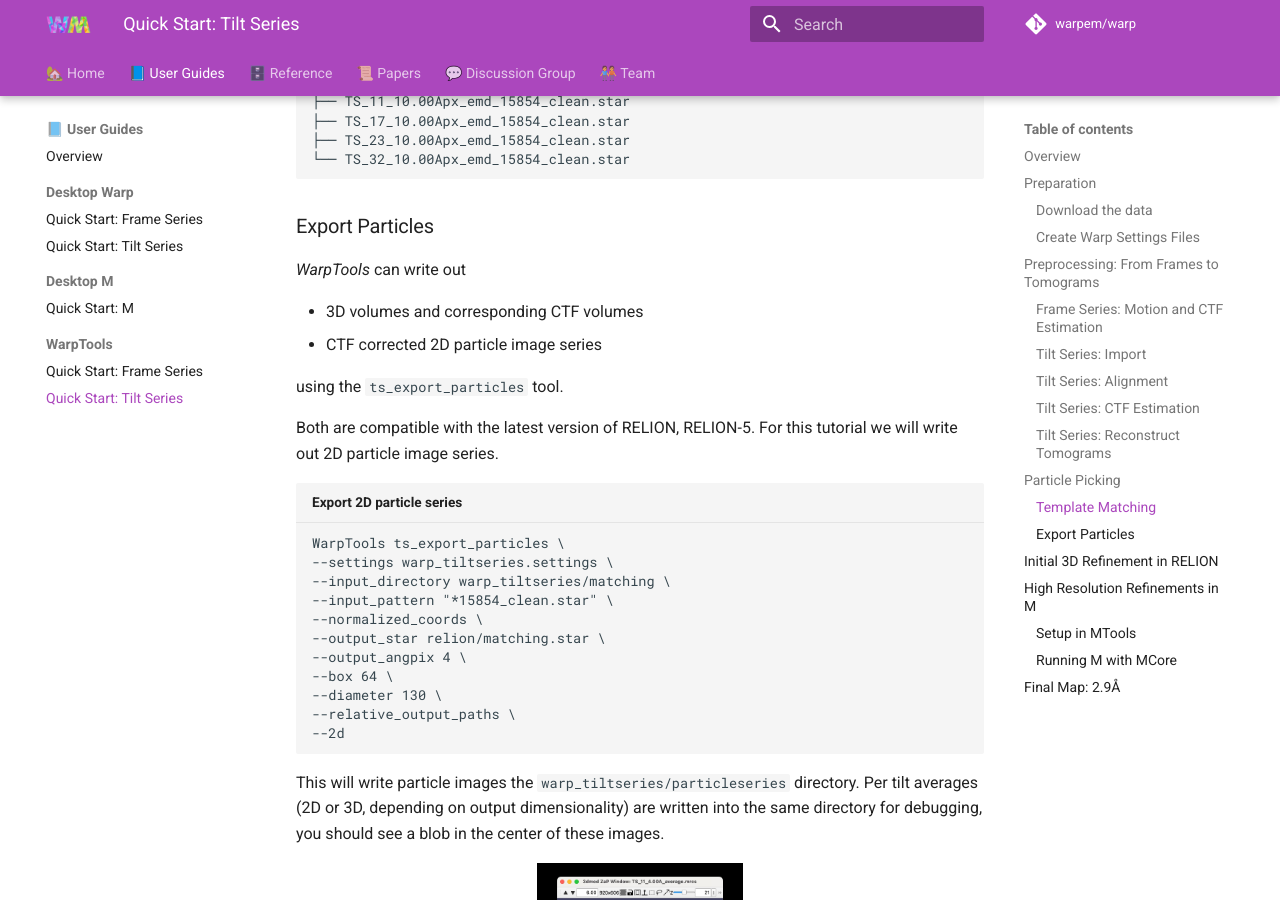
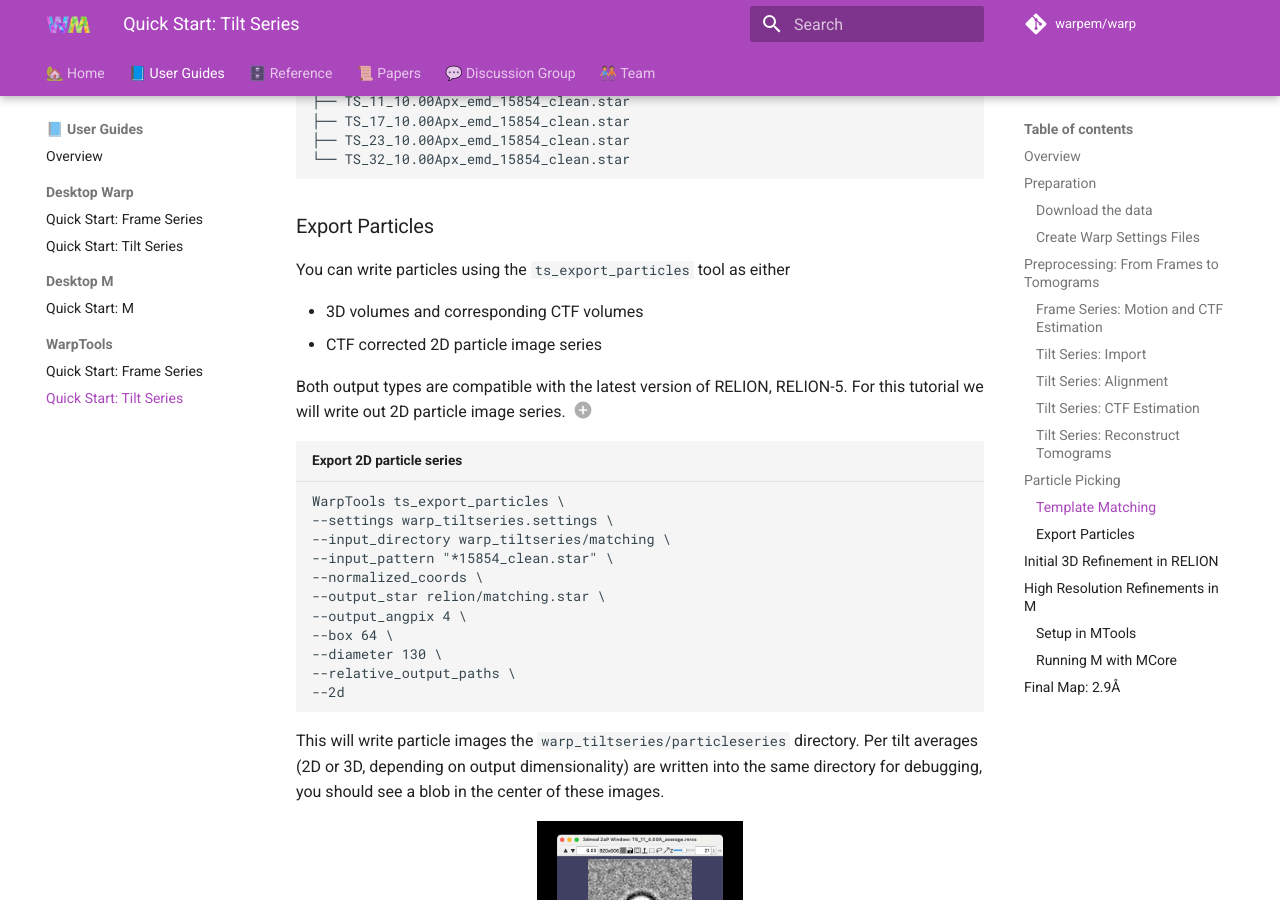
Before and after one commit to warpem/warp, an MkDocs documentation site: the page built from docs/user_guide/warptools/quick_start_warptools_tilt_series.md, in a window 1280 px wide and 900 px high, scrolled down 9253 px. Built offline with MkDocs 1.6.1 and Material for MkDocs 9.7.7, drawn with Linux system fonts in a browser that asks for light colours; emoji names are drawn with the system emoji font; comment, search, counter and statistics services are not loaded; some of the changed text lies outside the part shown.

Commit message:
add note about 3D export and SPA gui

````diff
--- a/docs/user_guide/warptools/quick_start_warptools_tilt_series.md
+++ b/docs/user_guide/warptools/quick_start_warptools_tilt_series.md
@@ -892,15 +892,17 @@
 
 ### Export Particles
 
-*WarpTools* can write out
+You can write particles using the `ts_export_particles` tool as either
 
 - 3D volumes and corresponding CTF volumes
 - CTF corrected 2D particle image series
 
-using the `ts_export_particles` tool.
+Both output types are compatible with the latest version of RELION, RELION-5.
+For this tutorial we will write out 2D particle image series. (1)
+{ .annotate }
 
-Both are compatible with the latest version of RELION, RELION-5.
-For this tutorial we will write out 2D particle image series.
+1. :man_raising_hand: if using 3D particles you need to launch refinements from the `relion` GUI,
+not the `relion --tomo` GUI.
 
 ```txt title="Export 2D particle series"
 WarpTools ts_export_particles \
````
Also changed, not shown: other parts of docs/user_guide/warptools/quick_start_warptools_tilt_series.md (+1 -1 lines).
